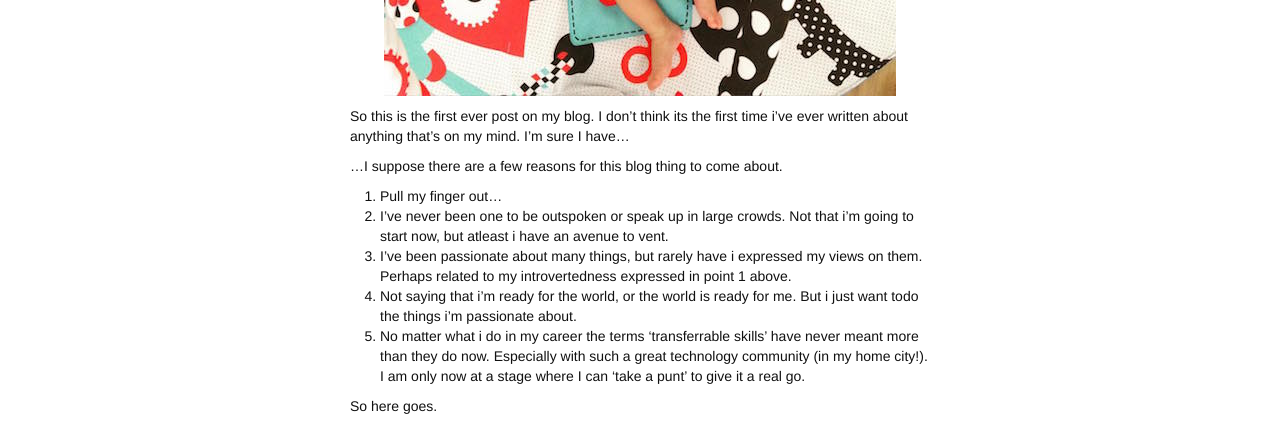
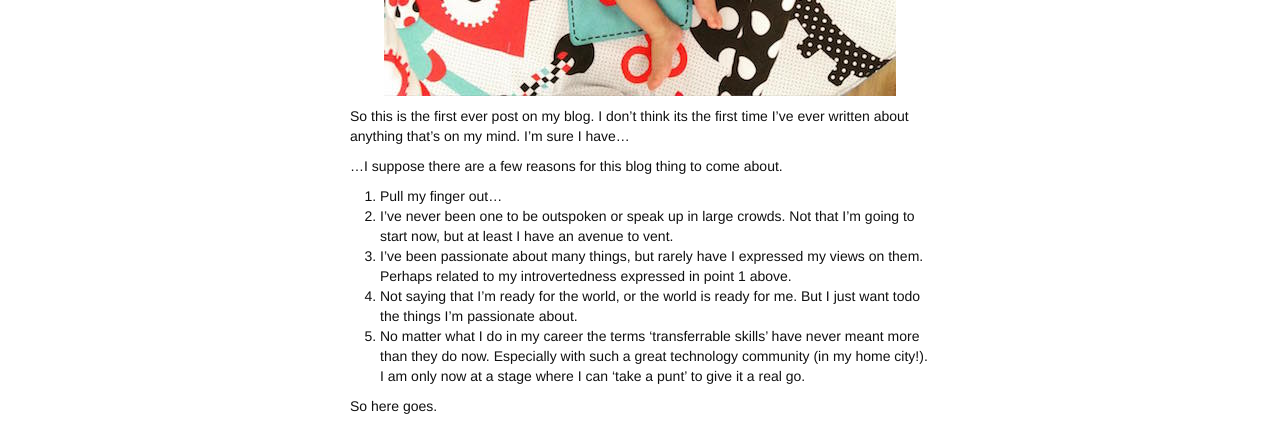
Before and after one commit to garagisti/garagisti.github.io, a Jekyll site: the page built from _posts/2016-01-03-how-it-all-begins.markdown, in a window 1280 px wide. Shown: the part 680-1108 px from the top of the page. Built offline with Jekyll 4.4.1, drawn with Linux system fonts in a browser that asks for light colours; nearby versions of some CDN libraries.

Commit message:
Clean up posts

```diff
--- a/_posts/2016-01-03-how-it-all-begins.markdown
+++ b/_posts/2016-01-03-how-it-all-begins.markdown
@@ -11,16 +11,16 @@ I dedicate my first ever blog post to my son Lucas and my darling wife (whose na
 
 ![Pic of Lucas](/assets/Lucas1.jpg "Lucas 2015"){: .center-image}
 
-So this is the first ever post on my blog. I don't think its the first time i've ever written about anything that's on my mind.
+So this is the first ever post on my blog. I don't think its the first time I've ever written about anything that's on my mind.
 I'm sure I have...
 
 ...I suppose there are a few reasons for this blog thing to come about.
 
 1. Pull my finger out...
-2. I've never been one to be outspoken or speak up in large crowds. Not that i'm going to start now, but atleast i have an avenue to vent.
-3. I've been passionate about many things, but rarely have i expressed my views on them. Perhaps related to my introvertedness expressed in point 1 above.
-4. Not saying that i'm ready for the world, or the world is ready for me. But i just want todo the things i'm passionate about.
-5. No matter what i do in my career the terms 'transferrable skills' have never meant more than they do now. Especially with such a great technology community (in my home city!). I am only now at a stage where I can 'take a punt' to give it a real go.
+2. I've never been one to be outspoken or speak up in large crowds. Not that I'm going to start now, but at least I have an avenue to vent.
+3. I've been passionate about many things, but rarely have I expressed my views on them. Perhaps related to my introvertedness expressed in point 1 above.
+4. Not saying that I'm ready for the world, or the world is ready for me. But I just want todo the things I'm passionate about.
+5. No matter what I do in my career the terms 'transferrable skills' have never meant more than they do now. Especially with such a great technology community (in my home city!). I am only now at a stage where I can 'take a punt' to give it a real go.
 
 So here goes.
 
```
Also changed, not shown: _posts/2016-01-03-welcome-to-jekyll.markdown (deleted, +0 -25 lines), about.md (+1 -1 lines).
